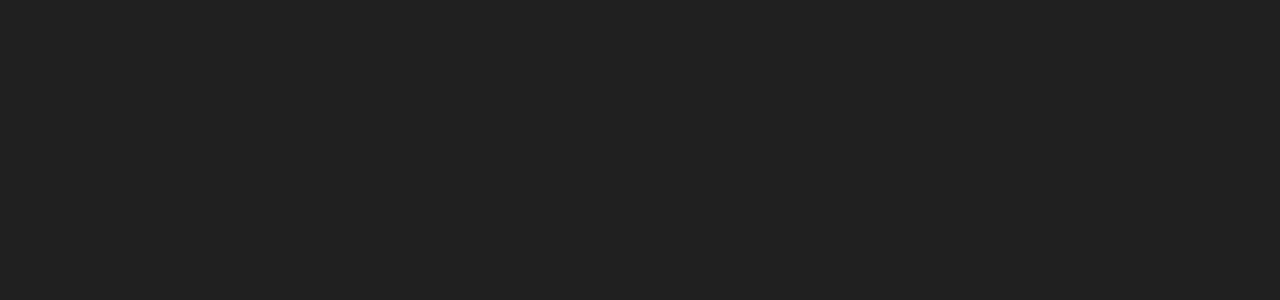
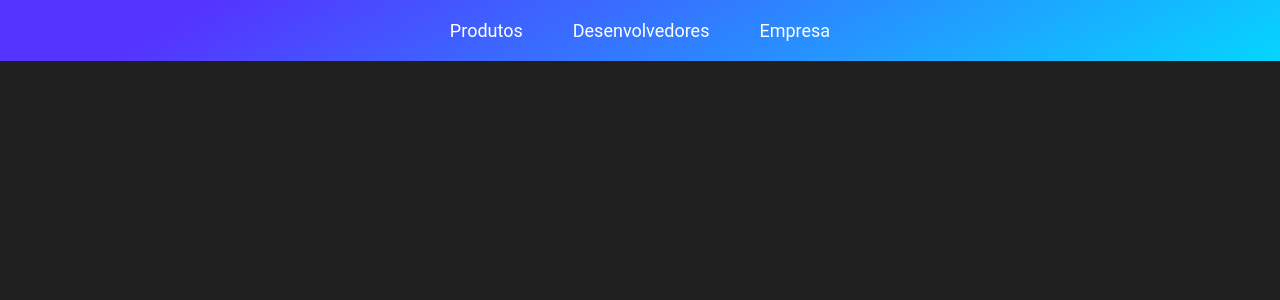
Before and after one commit to Eduardo-SO/stripe-clone, a React (Create React App) app: page / in a window 1280 px wide. Shown: the top 300 px of the page. Built offline with nearby package versions, Linux system fonts and the light colour scheme.

Commit message:
add: DropdownOption, Layout and NavBar components

```diff
--- a/src/App.tsx
+++ b/src/App.tsx
@@ -2,10 +2,16 @@
 
 import GlobalStyles from './styles/GlobalStyles'
 
+import Layout from './components/Layout'
+import NavBar from './components/NavBar'
+
 function App() {
   return (
     <>
-    <GlobalStyles />
+      <Layout>
+        <NavBar />
+      </Layout>
+      <GlobalStyles />
     </>
   );
 }
--- /dev/null
+++ b/src/components/DropdownOption/Option.tsx
@@ -0,0 +1,12 @@
+import React from 'react';
+
+interface DropdownOptionProps {
+  name: string,
+  content: React.ReactNode
+}
+
+export const DropdownOption: React.FC<DropdownOptionProps> = ({ name, content: Content }) => {
+  return (
+    <button className="dropdown-option">{name}</button>
+  )
+}
--- /dev/null
+++ b/src/components/DropdownOption/index.tsx
@@ -0,0 +1 @@
+export { DropdownOption } from './Option';
--- /dev/null
+++ b/src/components/Layout/index.ts
@@ -0,0 +1,12 @@
+import styled from 'styled-components';
+
+const Layout = styled.div`
+  height: 100%;
+`;
+
+export const Wrapper = styled.div`
+  max-width: 1280px;
+  margin: 0 auto;
+`;
+
+export default Layout;
--- /dev/null
+++ b/src/components/NavBar/index.tsx
@@ -0,0 +1,36 @@
+import React from 'react';
+
+import { DropdownOption } from '../DropdownOption';
+
+import { Container, DropdownStyles } from './styles';
+
+const NavBar: React.FC = () => {
+  return (
+    <DropdownStyles>
+      <Container>
+        <ul>
+          <li>
+            <DropdownOption
+              name="Produtos"
+              content={ () => <h1>Sub</h1> }
+              />
+          </li>
+          <li>
+            <DropdownOption
+              name="Desenvolvedores"
+              content={ () => <h1>Sub</h1> }
+            />
+          </li>
+          <li>
+            <DropdownOption
+              name="Empresa"
+              content={ () => <h1>Sub</h1> }
+              />
+          </li>
+        </ul>
+      </Container>
+    </DropdownStyles>
+  )
+}
+
+export default NavBar;
--- /dev/null
+++ b/src/components/NavBar/styles.ts
@@ -0,0 +1,31 @@
+import styled from 'styled-components';
+
+export const Container = styled.div`
+  background: linear-gradient(150deg, #53f 15%, #05d5ff);
+
+  > ul {
+    display: flex;
+    align-items: center;
+    justify-content: center;
+
+    padding: 0 21px;
+  }
+  `;
+
+export const DropdownStyles = styled.div`
+  .dropdown-option {
+    padding: 20px 25px;
+    outline: 0;
+
+    color: #fff;
+
+    font-size: 18px;
+
+    transition: opacity 0.2s;
+
+    &:hover,
+    &:focus {
+      opacity: 0.55;
+    }
+   }
+`;
```
